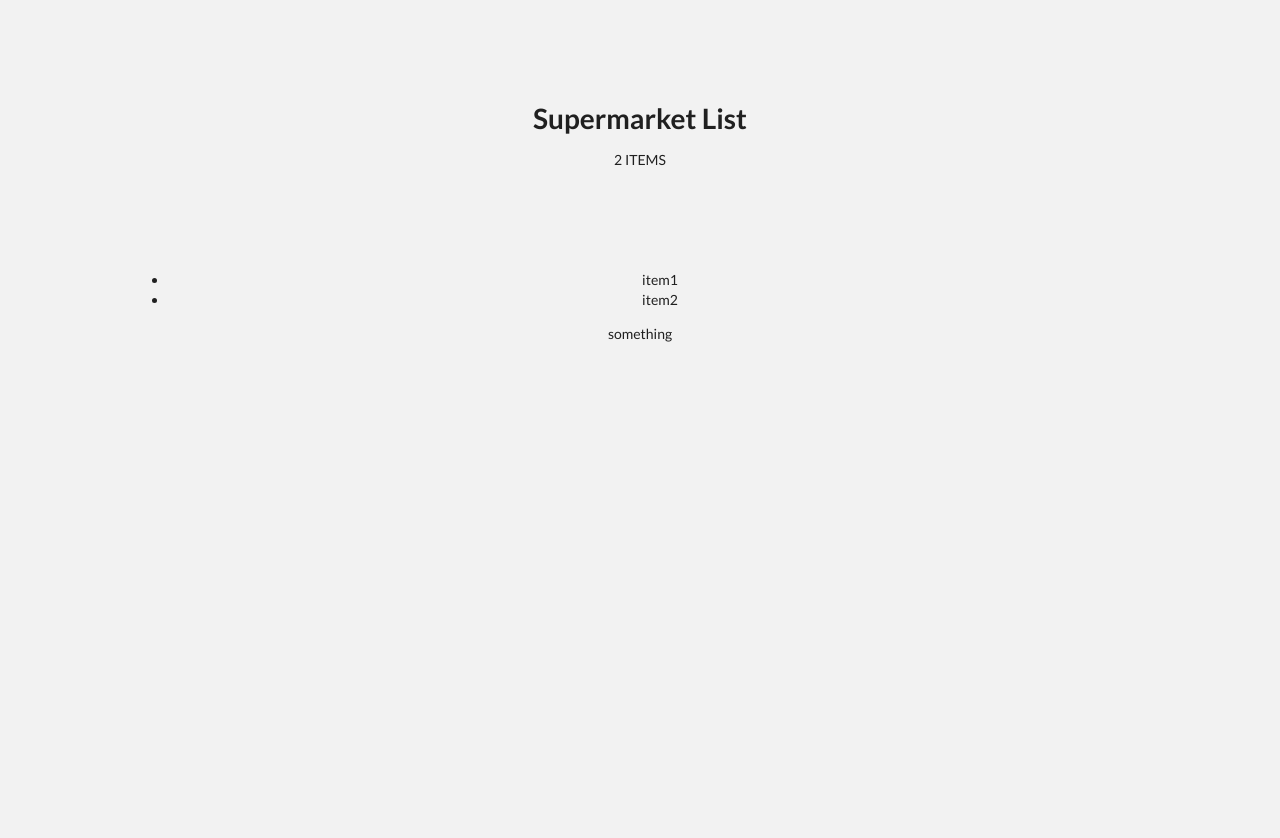
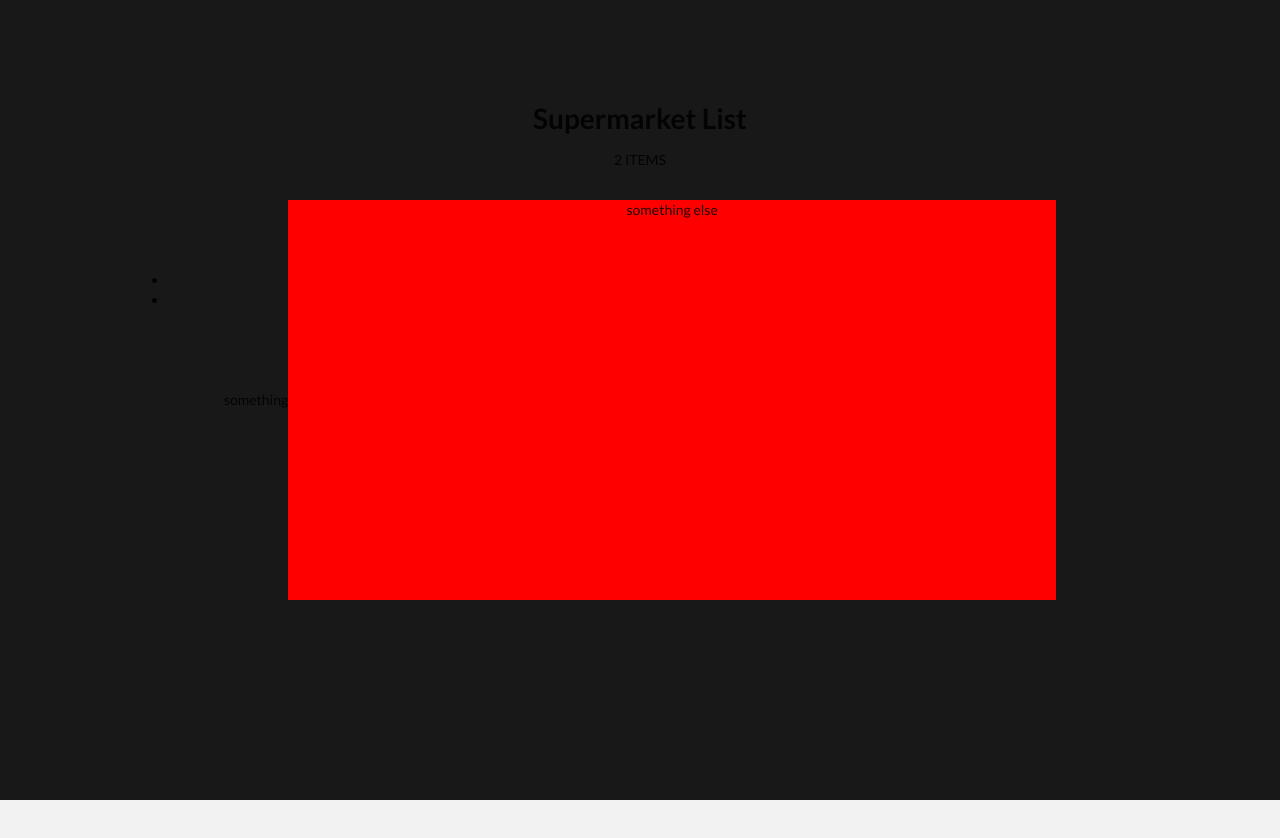
Before and after one commit to Jaguso/supermarket, a React (Create React App) app: page / in a window 1280 px wide. Shown: the top 838 px of the page. Built offline with nearby package versions, Linux system fonts and the light colour scheme.

Commit message:
styed modal position

```diff
--- a/src/components/Modal.css
+++ b/src/components/Modal.css
@@ -1,13 +1,23 @@
 #main-div {
   position: absolute;
-  top: 100px;
-  left: 200px;
+  top: 0px;
+  left: 0px;
+  width: 100%;
+  margin: auto;
+  height: 100%;
+  background-color: rgba(0, 0, 0, 0.9);
+  display: flex;
+  justify-content: center;
+  align-items: center;
 }
 
 #inner-div {
-  display: flex;
+  /* display: flex;
   flex-direction: column;
-  align-items: center;
+  align-items: center; */
+  background-color: red;
+  width: 60%;
+  height: 50%;
 }
 
 .modal-title {
--- a/src/components/Modal.js
+++ b/src/components/Modal.js
@@ -23,8 +23,11 @@ class Modal extends Component {
 
   render() {
     return(
-      <div>
+      <div id="main-div">
         something
+        <div id="inner-div">
+          something else
+        </div>
       </div>
     )
   }
```
